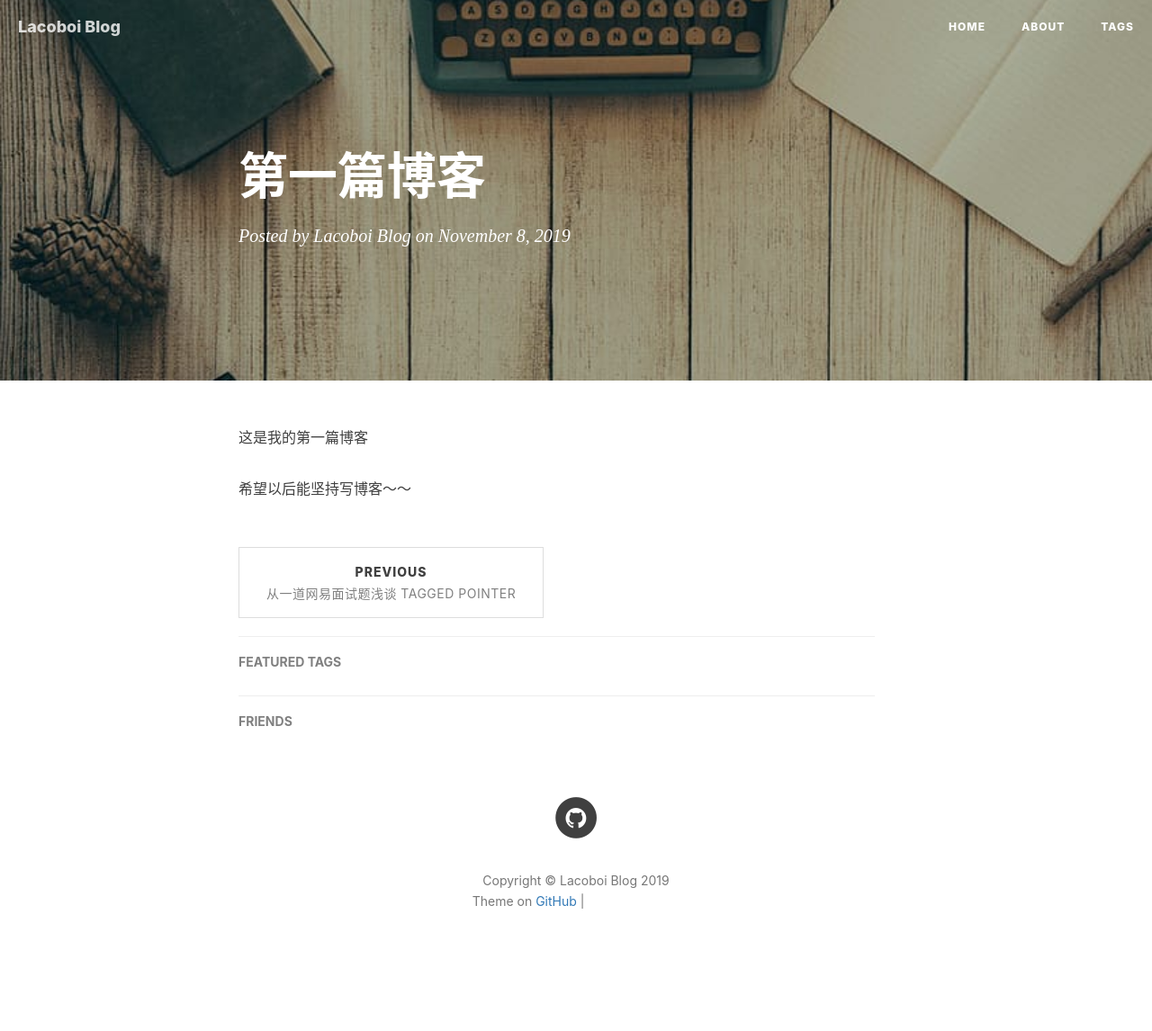
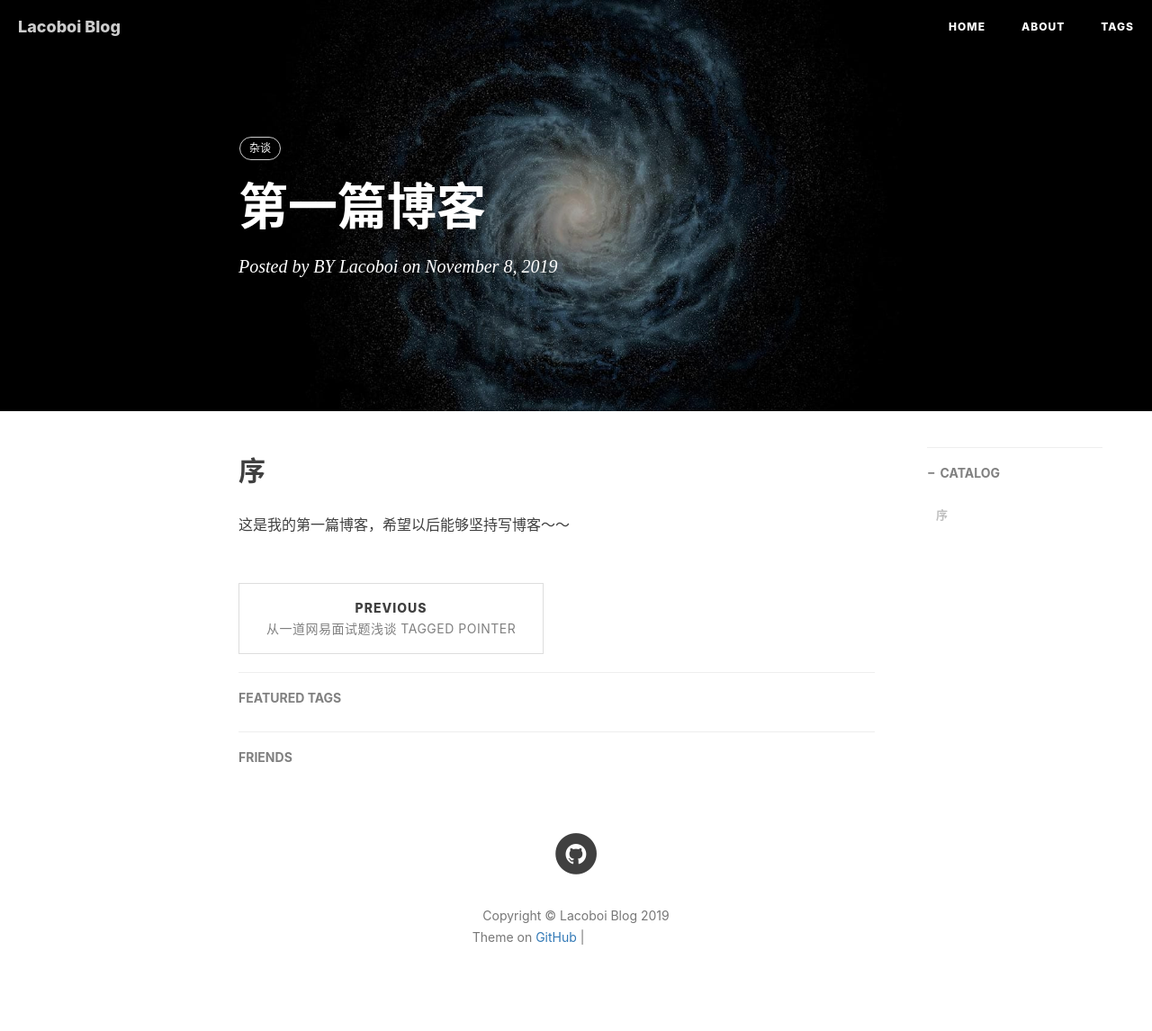
Before and after one commit to lacoboi/lacoboi.github.io, a Jekyll site: the page built from _posts/2019-11-8-第一篇博客.md, in a window 1280 px wide. Shown: the whole page at 90% size. Built offline with Jekyll 4.4.1, drawn with Linux system fonts in a browser that asks for light colours; nearby versions of some CDN libraries; our own code applies the rules of GitHub Pages for plain Markdown files; comment, search, counter and statistics services are not loaded; before the commit the page ends 1106 px from its top, so only the background shows below that; grey boxes are pictures that could not be loaded.

Commit message:
Update 2019-11-8-第一篇博客.md

```diff
--- a/_posts/2019-11-8-第一篇博客.md
+++ b/_posts/2019-11-8-第一篇博客.md
@@ -1,3 +1,16 @@
-这是我的第一篇博客
+---
+layout:     post
+title:      第一篇博客
+subtitle:
+date:       2019-11-8
+author:     BY Lacoboi
+header-img: img/post-bg-universe.jpg
+catalog: true
+tags:
+    - 杂谈
+---
 
-希望以后能坚持写博客～～
+
+## 序
+
+这是我的第一篇博客，希望以后能够坚持写博客～～
```
